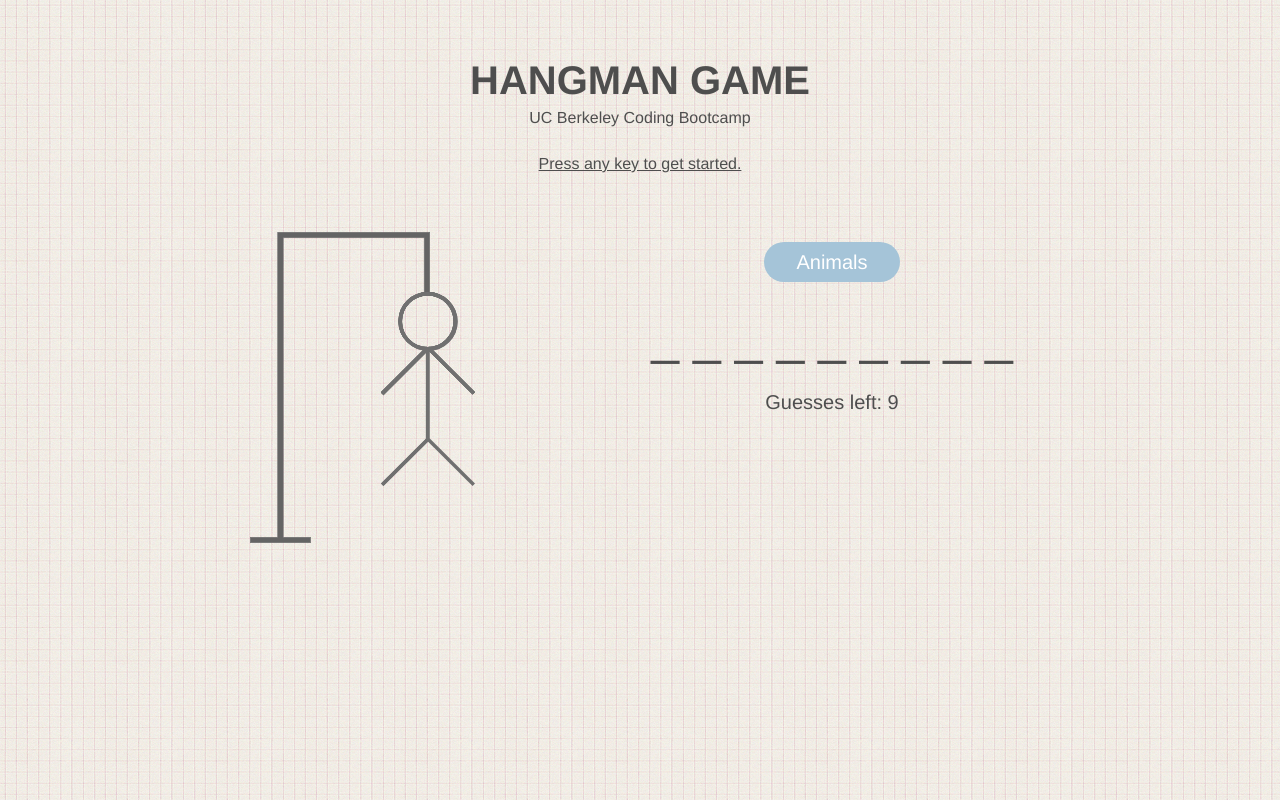
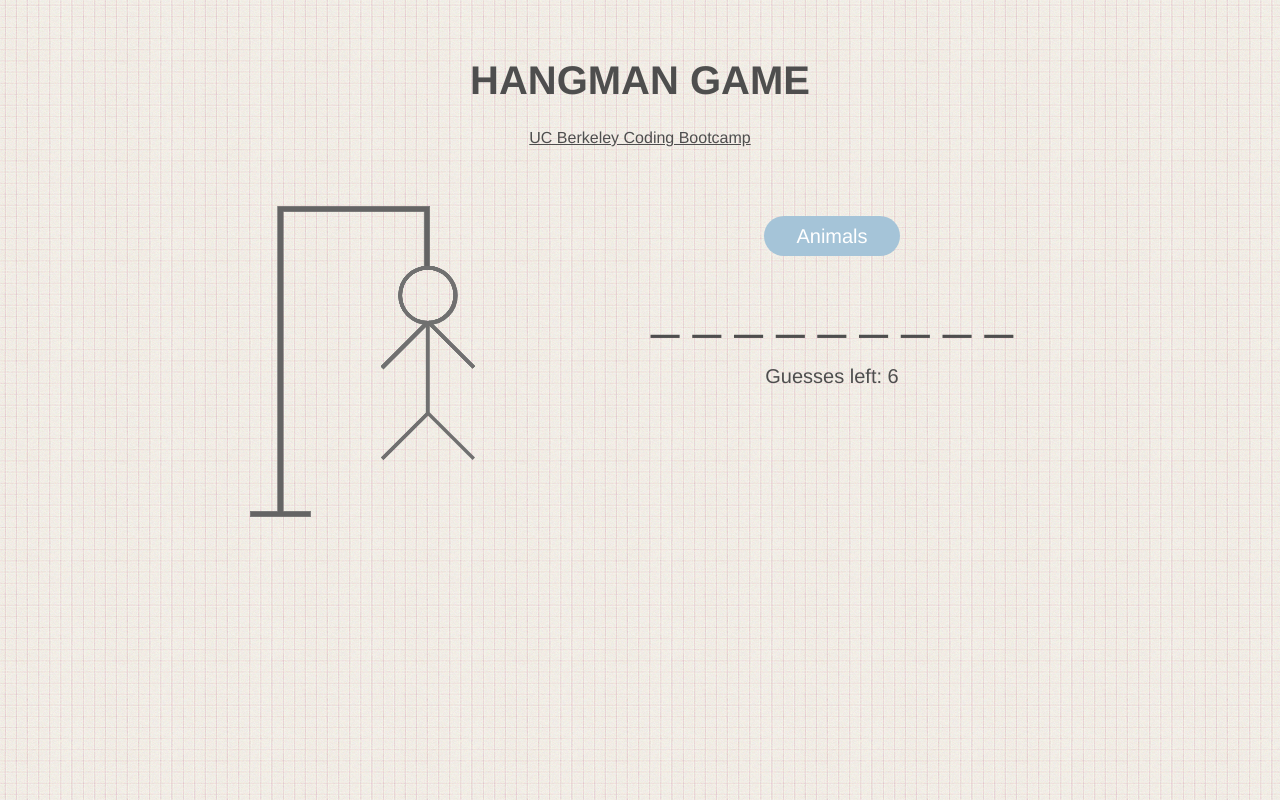
Before and after one commit to paulakedouk/hangman-game, a plain HTML site: page index.html in a window 1280 px wide. Drawn offline with Linux system fonts and the light colour scheme.

Commit message:
Decrease guesses

```diff
--- a/assets/javascript/game.js
+++ b/assets/javascript/game.js
@@ -1,12 +1,12 @@
 // Bar body
 
-var animals = ['cat', 'tiger', 'bird', 'butterfly'];
+var animals = ['cat', 'dog', 'lion', 'monkey', 'zebra', 'tiger', 'bird', 'butterfly'];
 var alphabet = 'abcdefghijklmnopqrstuvwxyz';
 var alphabetArray = alphabet.split('');
 
 var wins = 0;
 var loss = 0;
-var guessLeft = 9;
+var guessLeft = 6;
 var line = [];
 var rigthLetter = [];
 var wrongLetter = [];
@@ -31,7 +31,7 @@ function startGame() {
 
   // Reset
   wrongLetter = [];
-  guessLeft = 9;
+  guessLeft = 6;
 }
 
 function finishGame() {
--- a/index.html
+++ b/index.html
@@ -15,7 +15,7 @@
         <div class="header">
             <h1>Hangman Game</h1>
             <p>UC Berkeley Coding Bootcamp</p>
-            <p>Press any key to get started.</p>
+
         </div>
 
         <div class="bar">
```
